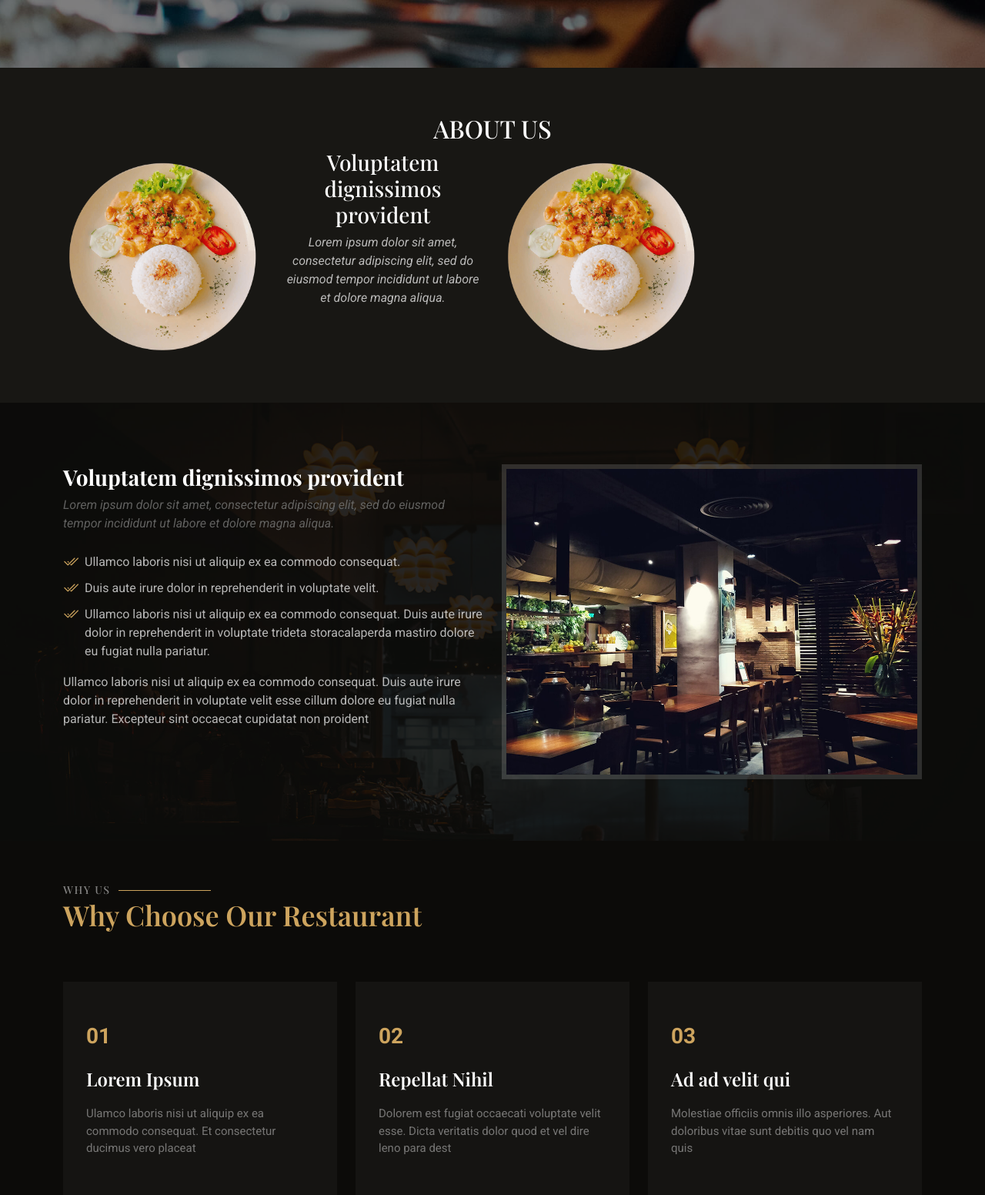
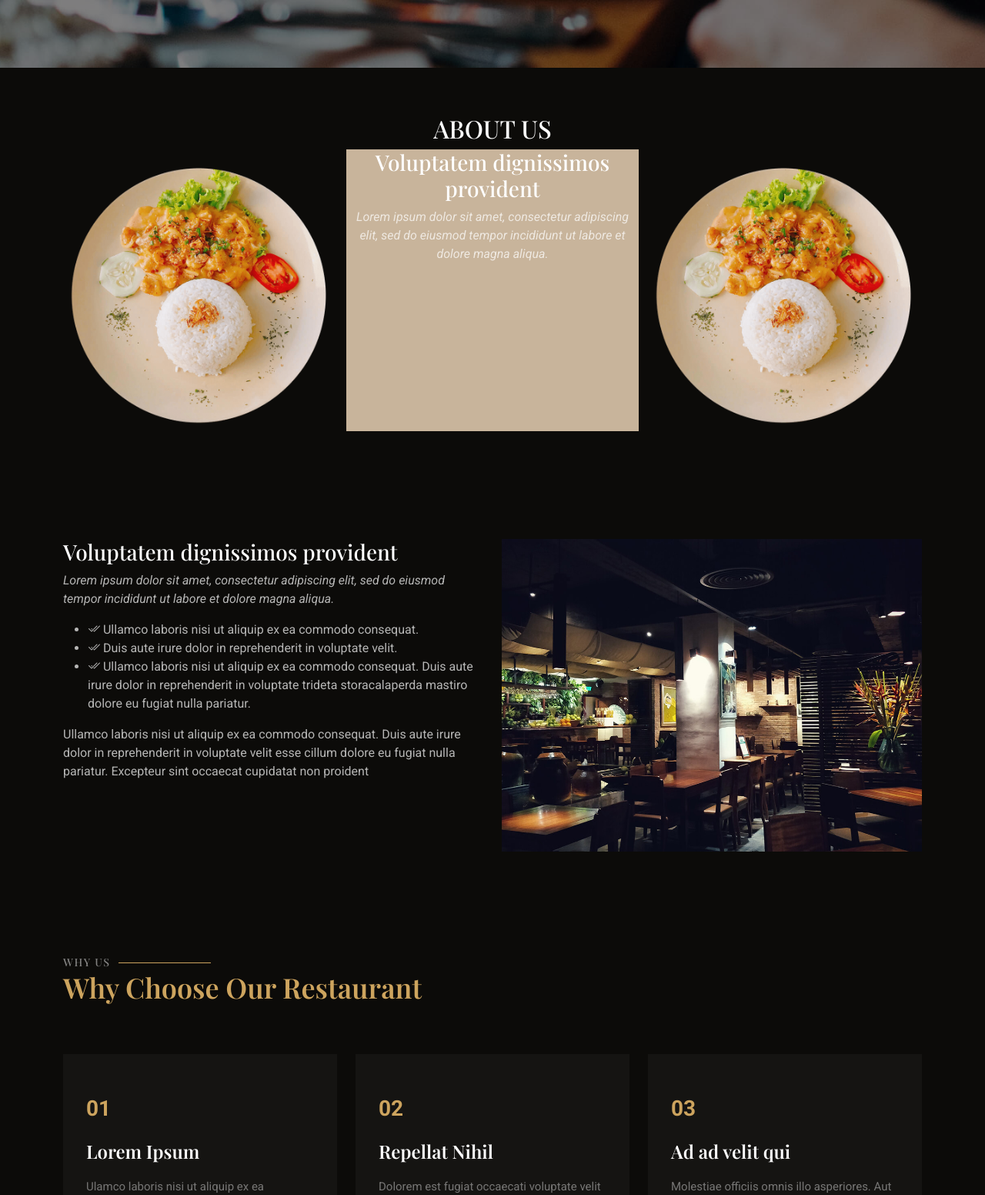
Before and after one commit to mercyogalo/Personal-work, a Django app: page / in a window 1280 px wide. Shown: the part 712-2264 px from the top of the page at 77% size. Run offline with Django 4.2, Linux system fonts and the light colour scheme; some libraries are stand-ins or nearby versions; some web fonts are replaced.

Commit message:
updated the about section styling

```diff
--- a/restaurant/restaurantfeature/static/assets/css/main.css
+++ b/restaurant/restaurantfeature/static/assets/css/main.css
@@ -1027,64 +1027,20 @@ section,
 # About Section
 --------------------------------------------------------------*/
 .about {
-  background: url("../img/about-bg.jpg") center center;
-  background-size: cover;
   position: relative;
   padding: 80px 0;
 }
 
-.about:before {
-  content: "";
-  background: color-mix(in srgb, var(--background-color), transparent 12%);
-  position: absolute;
-  bottom: 0;
-  top: 0;
-  left: 0;
-  right: 0;
-}
+
+
 
 .about .container {
   position: relative;
 }
 
-.about .content h3 {
-  font-size: 1.75rem;
-  font-weight: 700;
-}
-
-.about .content .fst-italic {
-  color: color-mix(in srgb, var(--default-color), var(--contrast-color) 50%);
-}
-
-.about .content ul {
-  list-style: none;
-  padding: 0;
-}
-
-.about .content ul li {
-  padding: 10px 0 0 0;
-  display: flex;
-}
-
-.about .content ul i {
-  color: var(--accent-color);
-  margin-right: 0.5rem;
-  line-height: 1.2;
-  font-size: 1.25rem;
-}
-
-.about .content p:last-child {
-  margin-bottom: 0;
-}
-
-.about .about-img {
-  border: 6px solid color-mix(in srgb, var(--default-color), transparent 80%);
-  transition: 0.3s;
-}
-
-.about .about-img:hover {
-  transform: scale(1.03);
-}
+
+
+
 
 /*--------------------------------------------------------------
 # Why Us Section
--- a/restaurant/restaurantfeature/templates/base.html
+++ b/restaurant/restaurantfeature/templates/base.html
@@ -38,6 +38,33 @@
   * Author: BootstrapMade.com
   * License: https://bootstrapmade.com/license/
   ======================================================== -->
+
+
+
+
+<style>
+
+/*--------------------------------------------------------------
+# About Section
+--------------------------------------------------------------*/
+
+
+.about-row{
+  justify-content: space-evenly;
+}
+
+.about-section .about-images{
+  height: 100px;
+  width: 100px;
+}
+.about-section .about-main{
+background-color:#C8B49B;
+}
+
+
+</style>
+
+
 </head>
 
 <body class="index-page">
--- a/restaurant/restaurantfeature/templates/index.html
+++ b/restaurant/restaurantfeature/templates/index.html
@@ -41,28 +41,30 @@
 
 
   <!-- Specials Section -->
-  <section id="menu" class="menu section">
+  <section id="about" class="about-section">
 
   <h2 class="text-center">ABOUT US</h2>
 
     <div class="container" data-aos="fade-up" data-aos-delay="100">
 
-      <div class="row">
+      <div class="row about-row">
 
-        <div class="col-lg-3">
-          <img src="{% static 'assets/img/specials-1.png' %}" alt="" class="img-fluid">
+        <div class="col-lg-4 about-sections">
+          <img src="{% static 'assets/img/specials-1.png' %}" alt="" class="img-fluid about-image">
   </div>
 
-  <div class="col-lg-3 text-center">
+  <div class="col-lg-4 text-center about-main ">
+
     <h3>Voluptatem dignissimos provident</h3>
     <p class="fst-italic">
       Lorem ipsum dolor sit amet, consectetur adipiscing elit, sed do eiusmod tempor incididunt ut labore et dolore
       magna aliqua.
     </p>
+
 </div>
 
-<div class="col-lg-3">
-  <img src="{% static 'assets/img/specials-1.png' %}" alt="" class="img-fluid">
+<div class="col-lg-4 about-sections">
+  <img src="{% static 'assets/img/specials-1.png' %}" alt="" class="img-fluid about-image">
 </div>
 
 
```
